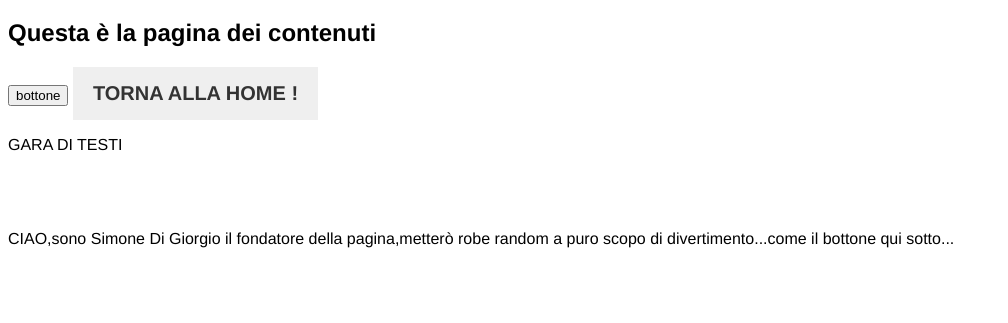
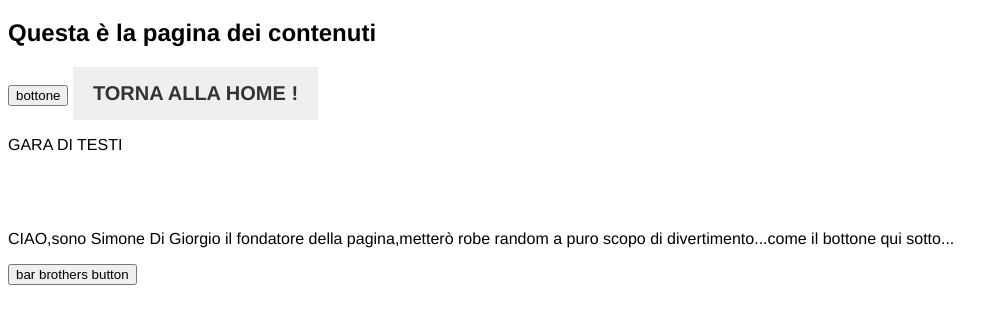
Before and after one commit to simonedigiorgio/simonedigiorgio.it, a plain HTML site: page ciao.html in a window 1280 px wide. Shown: the part 61-384 px from the top of the page, without its empty margins (0-1008 px from the left). Drawn offline with Linux system fonts and the light colour scheme.

Commit message:
Update ciao.html

```diff
--- a/ciao.html
+++ b/ciao.html
@@ -15,5 +15,6 @@
     <marquee  scrollamount=20  direction=right>Ciao,sono il piu veloce</marquee>
     <marquee  scrollamount=10 direction=right>io invece mangio panini </marquee>
     <P>CIAO,sono Simone Di Giorgio il fondatore della pagina,metterò robe random a puro scopo di divertimento...come il bottone qui sotto...</P>
+    <button onclick="alert('bar brothers,all day,everyday')">bar brothers button</button>
   </body>
 </html>
```
